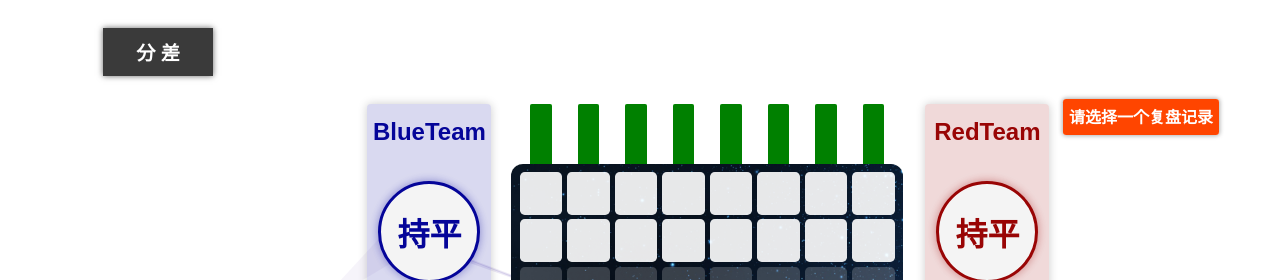
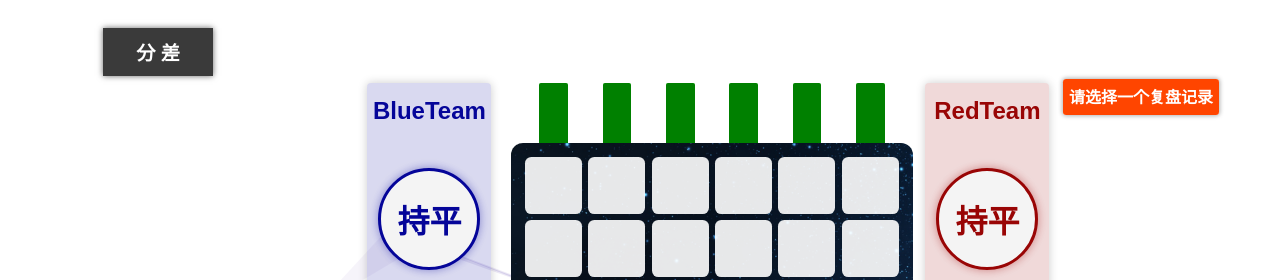
Before and after one commit to XueFengBoyanLiu/pkudsa.eraser, a plain HTML site: page Visualization/main.html in a window 1280 px wide. Shown: the top 280 px of the page. Drawn offline with Linux system fonts and the light colour scheme.

Commit message:
尺寸改成6*6

```diff
--- a/Visualization/Scripts/main.js
+++ b/Visualization/Scripts/main.js
@@ -1,5 +1,5 @@
 // Global variables
-const size=8;
+const size=6;
 const preview=2;
 
 const unitTime=400;
--- a/Visualization/Styles/style.css
+++ b/Visualization/Styles/style.css
@@ -1,6 +1,6 @@
 /* Global variables */
 html{
-  --size: 8;
+  --size: 6;
   --preview: 2;
   --PLAYING_SPEED: 1;
   --unit-time:0.4s;
```
